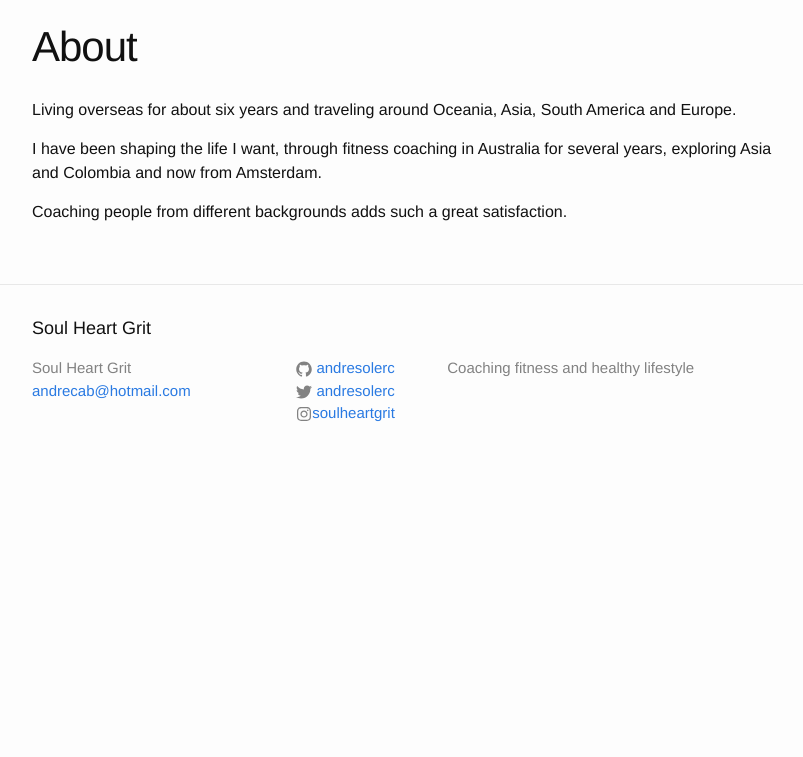
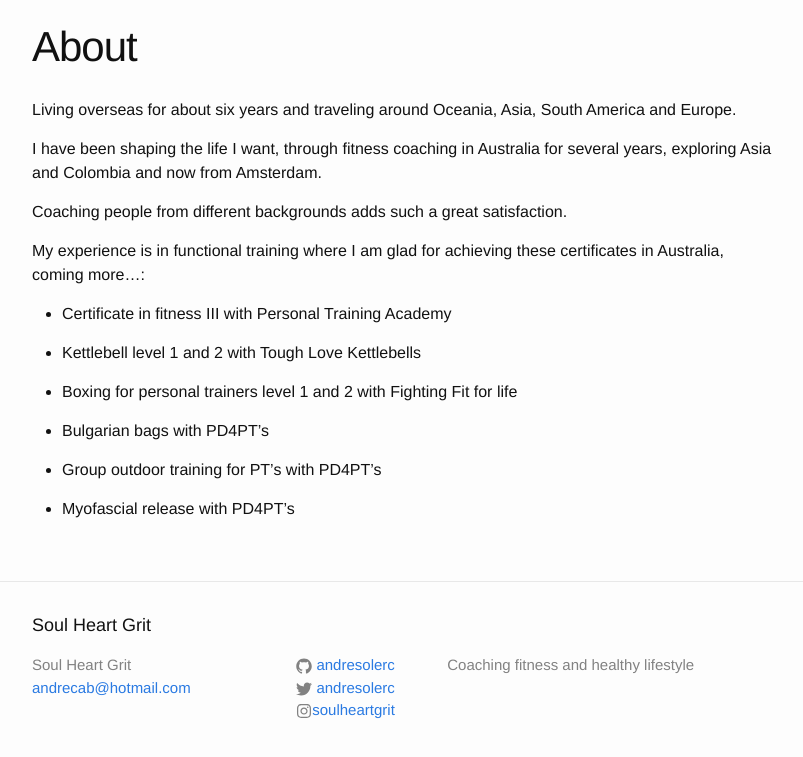
Before and after one commit to andresolerc/soulheartgrit, a Jekyll site: the page built from about.md, in a window 1280 px wide and 900 px high, scrolled down 668 px, cut to the strip 118-875 px from the top of the window. Shown: the whole strip, without its empty margins (238-1041 px from the left). Built offline with Jekyll 4.4.1, drawn with Linux system fonts in a browser that asks for light colours; before the commit the page ends 1271 px from its top, so only the background shows below that.

Commit message:
Updating About

```diff
--- a/about.md
+++ b/about.md
@@ -10,3 +10,17 @@ I have been shaping the life I want, through fitness coaching in Australia
 for several years, exploring Asia and Colombia and now from Amsterdam.
 
 Coaching people from different backgrounds adds such a great satisfaction.
+
+My experience is in functional training where I am glad for achieving these certificates in Australia, coming more...:
+
+* Certificate in fitness III with Personal Training Academy
+
+* Kettlebell level 1 and 2 with Tough Love Kettlebells
+
+* Boxing for personal trainers level 1 and 2 with Fighting Fit for life
+
+* Bulgarian bags with PD4PT's
+
+* Group outdoor training for PT's with PD4PT's
+
+* Myofascial release with PD4PT's
```
